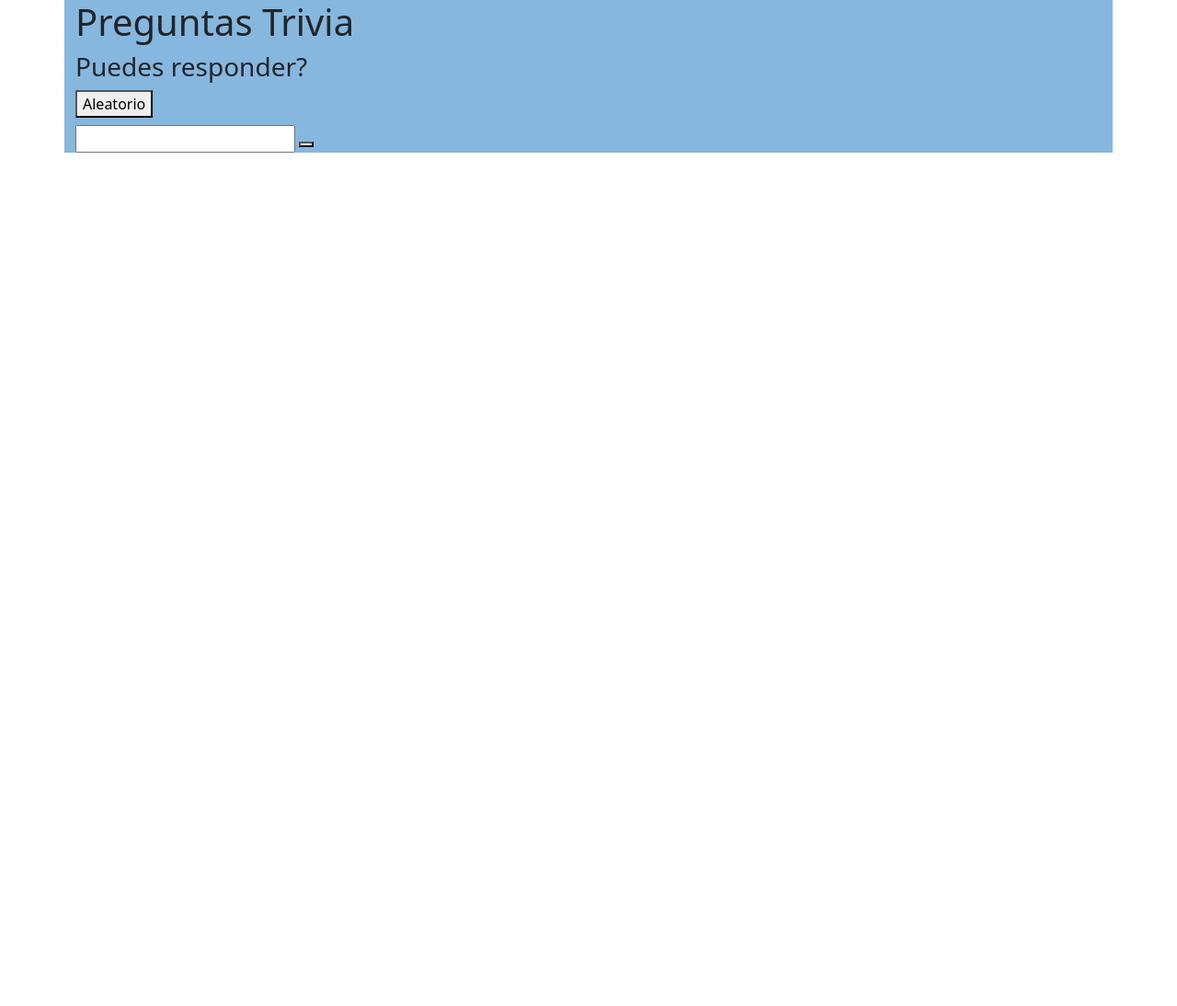
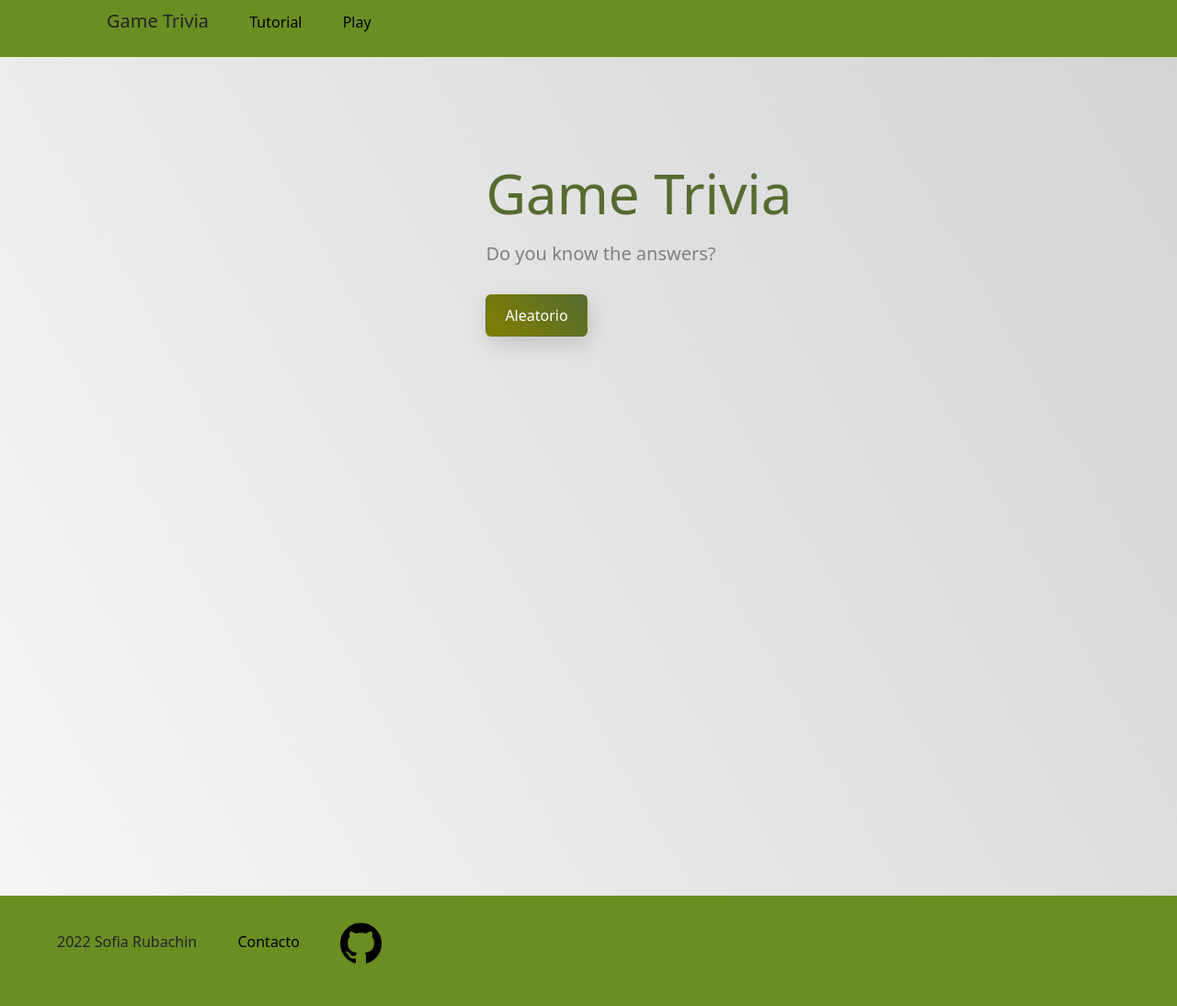
Before and after one commit to sofiruba/personal, a plain HTML site: page game trivia/index.html in a window 1280 px wide. Shown: the whole page at 92% size. Before the commit the page ends 800 px from the top, so only its background shows below. Drawn offline with nearby package versions, Linux system fonts and the light colour scheme; no server answers.

Commit message:
css, diseño de la pagina
falta footer, botones y inputs. Tambien terminar el js

```diff
--- a/game trivia/index.html
+++ b/game trivia/index.html
@@ -10,20 +10,44 @@
         integrity="sha384-0evHe/X+R7YkIZDRvuzKMRqM+OrBnVFBL6DOitfPri4tjfHxaWutUpFmBp4vmVor" crossorigin="anonymous">
 </head>
 
-<body>
+<body class="color">
+    <header>
+        <div class="navbar">
+            <nav>
+                <ul>
+                    <li class="title">Game Trivia</li>
+                    <li><a href="">Tutorial</a></li>
+                    <li><a href="">Play</a></li>
+                </ul>
+            </nav>
+        </div>
+    </header>
     <div class="container">
-        <div>
-            <h1>Preguntas Trivia</h1>
-            <h3>Puedes responder?</h3>
+        <div class="content">
+            <h1>Game Trivia</h1>
+            <p>Do you know the answers?</p>
+            <a class="btn" onclick="pickRandom()">Aleatorio</a>
+            <!--<div>
+                <h2 id="questions"></h2>
+                <input id="answer" type="text">
+                <button onclick="checkAnswer()"></button>
+            </div> -->
         </div>
-        <div>
-            <button onclick="pickRandom()">Aleatorio</button>
-        </div>
-        <div>
-            <h2 id="questions"></h2>
-            <input id="answer" type="text">
-            <button onclick="checkAnswer()"></button>
-        </div>
+    </div>
+
+    <div class="footer">
+        <footer>
+            <ul>
+                <li>2022 Sofia Rubachin</li>
+                <li><a href="">Contacto</a></li>
+                <li>
+                    <a href="https://github.com/sofiruba/personal/tree/main/game%20trivia">
+                        <img src="img/github-icon.png" class="icon" alt="">
+                    </a>
+                </li>
+            </ul>
+        </footer>
+
     </div>
     <script src="https://cdn.jsdelivr.net/npm/axios/dist/axios.min.js"></script>
     <script src="https://cdn.jsdelivr.net/npm/@popperjs/core@2.9.2/dist/umd/popper.min.js"
--- a/game trivia/styles.css
+++ b/game trivia/styles.css
@@ -1,3 +1,99 @@
+.color{
+    background: linear-gradient(60deg, whitesmoke, lightgrey)
+}
+
 .container{
-    background-color: rgb(134, 183, 223);
+    height: 100vh;
+    width: 100%;
+    background-position: center;
+    padding-left: 5%;
+    padding-right: 5%;
+    box-sizing: border-box;
+    position: relative;
 }
+.navbar{
+    width: 100%;
+    height: 15%;
+    margin: auto;
+    display: flex;
+    align-items: center;
+    background-color: olivedrab;
+}
+nav{
+    flex: 1;
+    padding-left: 10px;
+    padding-left: 5%;
+    padding-right: 5%;
+}
+nav ul li{
+    list-style: none;
+    margin: 0px 20px;
+    display: inline-block;
+}
+.title{
+    font-size: 20px;
+    font-weight: 500;
+
+}
+nav ul li a{
+    text-decoration: none;
+    color: black;
+}
+
+.content h1{
+    font-size: 60px;
+    font-weight: 100;
+    margin-top: 24px;
+    margin-bottom: 15px;
+    color: darkolivegreen;
+}
+.content p{
+    font-size: 20px;
+    color: grey;
+}
+
+.content{
+    margin-left: 40%;
+    margin-top:10% ;
+}
+.content .btn{
+    background:linear-gradient(45deg, olive, darkolivegreen);
+    display: inline-block;
+    border-radius: 6px;
+    padding: 10px 20px;
+    box-sizing: border-box;
+    text-decoration: none;
+    color: white;
+    margin-top:2% ;
+    box-shadow: 3px 8px 22px rgb(195, 195, 195);
+}
+.footer{
+    position: absolute;
+    bottom: -1;
+    width: 100%;
+    height: 15%;
+    margin: auto;
+    display: flex;
+    align-items: center;
+    background-color: olivedrab;
+}
+footer{
+    flex: 1;
+    padding-left: 5%;
+    padding-right: 5%;
+    padding-left: 10px;
+}
+footer ul li{
+    list-style: none;
+    margin: 0px 20px;
+    display: inline-block;
+}
+footer ul li a{
+    text-decoration: none;
+    color: black;
+    width: 100%;
+}
+footer ul li a img {
+    width: 45px;
+    height: 45%;
+}
```
Also changed, not shown: game trivia/img/github-icon.png (added).
